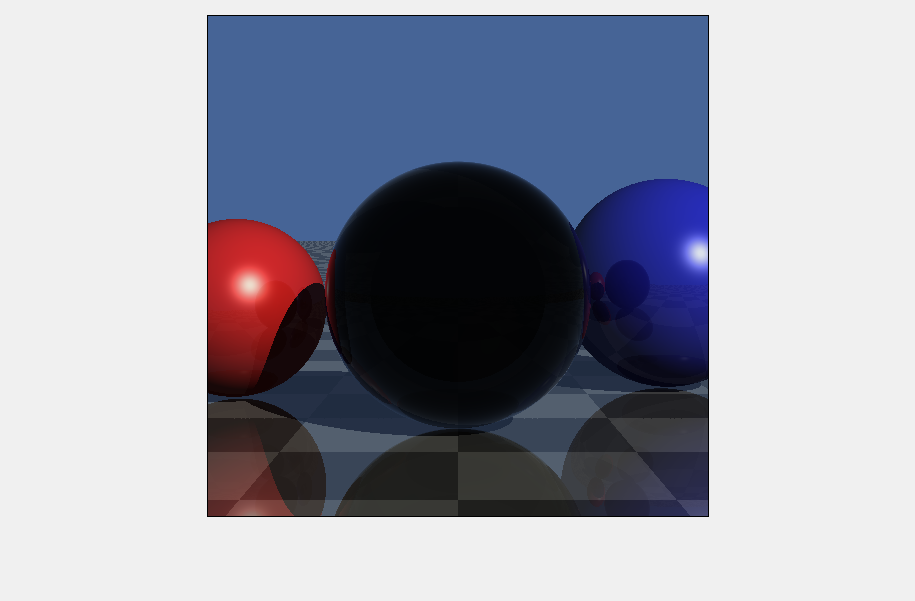
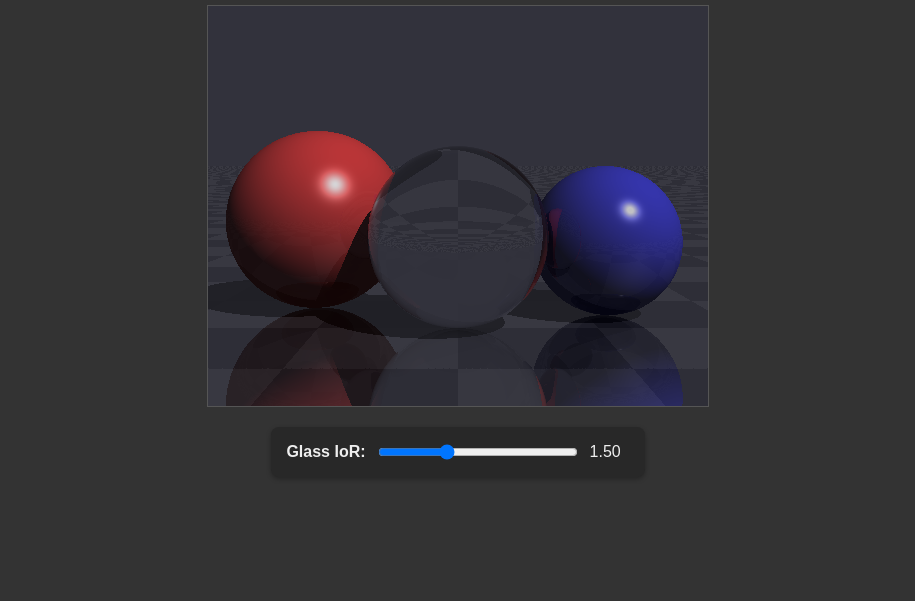
Before and after one commit to Yoshinoya-BGM/Grafkom2, a plain HTML site: page refraction.html in a window 1280 px wide. Shown: the part 199-800 px from the top of the page, without its empty margins (182-1097 px from the left). Drawn offline with Linux system fonts and the light colour scheme.

Commit message:
Update refraction.html

```diff
--- a/refraction.html
+++ b/refraction.html
@@ -3,200 +3,219 @@
 <head>
     <meta charset="UTF-8">
     <meta name="viewport" content="width=device-width, initial-scale=1.0">
-    <title>Demo Ray Tracing - Phong + Shadows + Reflections + Refraction</title>
+    <title>Demo Ray Tracing - Kaca Interaktif, Merah & Biru Opaque</title>
     <style>
-        body { display: flex; flex-direction: column; justify-content: center; align-items: center; min-height: 100vh; background-color: #f0f0f0; margin: 0; font-family: sans-serif; }
-        canvas { border: 1px solid black; background-color: white; }
+        body {
+            display: flex;
+            flex-direction: column;
+            justify-content: center;
+            align-items: center;
+            min-height: 100vh;
+            background-color: #333; /* Background UI gelap */
+            color: #eee;
+            margin: 0;
+            font-family: sans-serif;
+        }
+        canvas {
+            border: 1px solid #555;
+            background-color: #222; /* Background canvas gelap */
+            margin-bottom: 20px;
+        }
+        .controls {
+            background-color: #282828;
+            padding: 15px;
+            border-radius: 8px;
+            box-shadow: 0 2px 5px rgba(0,0,0,0.3);
+            display: flex;
+            align-items: center;
+            gap: 10px;
+        }
+        .controls label { font-weight: bold; }
+        .controls input[type="range"] { width: 200px; }
+        .controls span { min-width: 40px; text-align: left; }
     </style>
 </head>
 <body>
-    <h1>Ray Tracing (Phong, Bayangan, Refleksi, Refraksi)</h1>
-    <p>Menampilkan bola bening dengan refraksi.</p>
-    <canvas id="rayCanvas" width="500" height="500"></canvas>
+    <h1>Ray Tracing (Kaca Interaktif, Bola Merah & Biru Opaque)</h1>
+    <canvas id="rayCanvas" width="500" height="400"></canvas> <!-- Ukuran canvas disesuaikan -->
+    <div class="controls">
+        <label for="iorSlider">Glass IoR:</label>
+        <input type="range" id="iorSlider" min="1.0" max="2.5" value="1.5" step="0.01">
+        <span id="iorValue">1.50</span>
+    </div>
 
     <script>
         // --- Helper Vektor & Warna (Sama seperti sebelumnya) ---
         function add(v1,v2){return{x:v1.x+v2.x,y:v1.y+v2.y,z:v1.z+v2.z};}function subtract(v1,v2){return{x:v1.x-v2.x,y:v1.y-v2.y,z:v1.z-v2.z};}function multiplyScalar(v,s){return{x:v.x*s,y:v.y*s,z:v.z*s};}function dot(v1,v2){return v1.x*v2.x+v1.y*v2.y+v1.z*v2.z;}function lengthSquared(v){return v.x*v.x+v.y*v.y+v.z*v.z;}function length(v){return Math.sqrt(lengthSquared(v));}function normalize(v){const l=length(v);if(l===0)return{x:0,y:0,z:0};return multiplyScalar(v,1/l);}function multiplyColors(c1,c2){return{r:c1.r*c2.r,g:c1.g*c2.g,b:c1.b*c2.b};}function addColors(c1,c2){return{r:c1.r+c2.r,g:c1.g+c2.g,b:c1.b+c2.b};}function scaleColor(c,s){return{r:c.r*s,g:c.g*s,b:c.b*s};}function clampColor(c,min=0,max=1){return{r:Math.max(min,Math.min(max,c.r)),g:Math.max(min,Math.min(max,c.g)),b:Math.max(min,Math.min(max,c.b))};}function lerpColor(c1,c2,t){return{r:c1.r*(1-t)+c2.r*t,g:c1.g*(1-t)+c2.g*t,b:c1.b*(1-t)+c2.b*t};}function colorFromRGB(r,g,b){return{r:r/255,g:g/255,b:b/255};}function colorToRGB(c01){return{r:Math.floor(clampColor(c01).r*255),g:Math.floor(clampColor(c01).g*255),b:Math.floor(clampColor(c01).b*255)};}
 
-        // --- Konstanta ---
-        const SHADOW_BIAS = 0.001;
-        const GEOMETRY_BIAS = 0.001; // Untuk refleksi dan refraksi
-        const MAX_RECURSION_DEPTH = 5;
-        const IOR_AIR = 1.0;
+        const SHADOW_BIAS = 0.001; const GEOMETRY_BIAS = 0.001; // GEOMETRY_BIAS untuk refraksi/refleksi
+        const MAX_RECURSION_DEPTH = 5; const IOR_AIR = 1.0;
 
-        let sceneObjects = []; let camera = {}; let light = {}; let ambientLight = {}; let backgroundColor01 = {r:0,g:0,b:0};
+        let sceneObjects = []; let camera = {}; let light = {};
+        let ambientLight = {}; let backgroundColor01 = {r:0,g:0,b:0};
+        let sphereGlassInteractiveRef;
 
         function intersectSphere(ro,rd,s){const oc=subtract(ro,s.center);const a=dot(rd,rd);const b=2.0*dot(oc,rd);const c=dot(oc,oc)-s.radius*s.radius;const d=b*b-4*a*c;if(d<0)return null;const t1=(-b-Math.sqrt(d))/(2.0*a);const t2=(-b+Math.sqrt(d))/(2.0*a);const e=0.0001;if(t1>e&&(t2<=e||t1<t2))return t1;if(t2>e)return t2;return null;}
         function intersectPlane(ro,rd,p){const dn=dot(rd,p.normal);const e=1e-6;if(Math.abs(dn)<e)return null;const t=dot(subtract(p.point,ro),p.normal)/dn;if(t>e)return t;return null;}
 
-        // --- Fungsi Utama Ray Tracing (Rekursif) ---
         function traceRay(rayOrigin, rayDirection, depth) {
             if (depth >= MAX_RECURSION_DEPTH) return { r: 0, g: 0, b: 0 };
-
-            let closestT = Infinity;
-            let hitObject = null;
+            let closestT = Infinity; let hitObject = null;
             for (const object of sceneObjects) {
                 let t = object.material.isPlane ? intersectPlane(rayOrigin, rayDirection, object) : intersectSphere(rayOrigin, rayDirection, object);
                 if (t !== null && t < closestT) { closestT = t; hitObject = object; }
             }
-
             if (hitObject === null) return backgroundColor01;
-
-            const material = hitObject.material;
-            const hitPoint = add(rayOrigin, multiplyScalar(rayDirection, closestT));
+            const material = hitObject.material; const hitPoint = add(rayOrigin, multiplyScalar(rayDirection, closestT));
             const geometricNormal = material.isPlane ? hitObject.normal : normalize(subtract(hitPoint, hitObject.center));
 
-            // --- Jika Material Refraktif (Kaca, Air, dll.) ---
-            if (material.isRefractive) {
-                let finalColor = { r: 0, g: 0, b: 0 };
-                const I = rayDirection; // Vektor insiden (menuju permukaan)
-                let N_shading = geometricNormal; // Normal yang digunakan untuk shading
-                let eta_incident = IOR_AIR;
-                let eta_transmitted = material.ior;
-
-                // Cek apakah ray datang dari dalam objek
-                if (dot(I, geometricNormal) > 0) { // Ray keluar dari objek
-                    eta_incident = material.ior;
-                    eta_transmitted = IOR_AIR;
-                    N_shading = multiplyScalar(geometricNormal, -1); // Normal harus menghadap ke arah ray insiden
+            if (material.isRefractive) { // LOGIKA UNTUK BOLA KACA (REFRAKTIF)
+                const I = rayDirection; let N_shading = geometricNormal;
+                let eta_incident = IOR_AIR; let eta_transmitted = material.ior;
+                if (dot(I, geometricNormal) > 0) {
+                    eta_incident = material.ior; eta_transmitted = IOR_AIR;
+                    N_shading = multiplyScalar(geometricNormal, -1);
                 }
-
-                const eta_ratio = eta_incident / eta_transmitted;
-                const cos_i = -dot(I, N_shading); // cos_i harus >= 0
-
-                // Schlick's approximation for Fresnel reflectance
+                const eta_ratio = eta_incident / eta_transmitted; const cos_i = -dot(I, N_shading);
                 const R0 = Math.pow((eta_incident - eta_transmitted) / (eta_incident + eta_transmitted), 2);
                 const fresnelReflectance = R0 + (1 - R0) * Math.pow(1 - cos_i, 5);
-
-                // Reflected component
                 const R_dir = normalize(subtract(I, multiplyScalar(N_shading, 2 * dot(I, N_shading))));
-                const reflectionRayOrigin = add(hitPoint, multiplyScalar(geometricNormal, GEOMETRY_BIAS)); // Geser dari permukaan asli
+                const reflectionRayOrigin = add(hitPoint, multiplyScalar(geometricNormal, GEOMETRY_BIAS));
                 let reflectedColor = traceRay(reflectionRayOrigin, R_dir, depth + 1);
-
-                // Refracted component (jika tidak ada TIR)
-                let refractedColor = { r: 0, g: 0, b: 0 };
-                const sin2_theta_t = eta_ratio * eta_ratio * (1.0 - cos_i * cos_i);
-
-                if (sin2_theta_t <= 1.0) { // Tidak ada Total Internal Reflection
+                let finalColor = { r: 0, g: 0, b: 0 }; const sin2_theta_t = eta_ratio * eta_ratio * (1.0 - cos_i * cos_i);
+                if (sin2_theta_t <= 1.0) {
                     const cos_theta_t = Math.sqrt(1.0 - sin2_theta_t);
-                    const T_dir_part1 = multiplyScalar(I, eta_ratio);
-                    const T_dir_part2 = multiplyScalar(N_shading, (eta_ratio * cos_i - cos_theta_t));
-                    const T_dir = normalize(add(T_dir_part1, T_dir_part2));
-
-                    const refractionRayOrigin = add(hitPoint, multiplyScalar(geometricNormal, -GEOMETRY_BIAS)); // Geser ke dalam permukaan
+                    const T_dir = normalize(add(multiplyScalar(I, eta_ratio), multiplyScalar(N_shading, (eta_ratio * cos_i - cos_theta_t))));
+                    const refractionRayOrigin = add(hitPoint, multiplyScalar(N_shading, -GEOMETRY_BIAS)); // Perhatikan N_shading
                     let transmittedColor = traceRay(refractionRayOrigin, T_dir, depth + 1);
-                    refractedColor = scaleColor(transmittedColor, 1.0 - fresnelReflectance);
-                    finalColor = addColors(scaleColor(reflectedColor, fresnelReflectance), refractedColor);
-
-                } else { // Total Internal Reflection
-                    finalColor = reflectedColor; // Semua cahaya direfleksikan
-                }
+                    finalColor = addColors(scaleColor(reflectedColor, fresnelReflectance), scaleColor(transmittedColor, 1.0 - fresnelReflectance));
+                } else { finalColor = reflectedColor; } // TIR
                 return clampColor(finalColor);
-            }
-
-            // --- Jika Material Opaque atau Reflektif Sederhana (Non-Dielektrik) ---
-            let localColor = { r: 0, g: 0, b: 0 };
-            let effectiveDiffuseColor;
+            } else { // LOGIKA UNTUK MATERIAL OPAQUE ATAU HANYA REFLEKTIF (BOLA MERAH, BIRU, LANTAI)
+                let localColor = { r: 0, g: 0, b: 0 }; let effectiveDiffuseColor;
                 if (material.isPlane) {
-                const cx = Math.floor(hitPoint.x / material.checkerSize);
-                const cz = Math.floor(hitPoint.z / material.checkerSize);
+                    const cx = Math.floor(hitPoint.x / material.checkerSize); const cz = Math.floor(hitPoint.z / material.checkerSize);
                     effectiveDiffuseColor = ((cx + cz) % 2 === 0) ? material.color1 : material.color2;
-            } else {
-                effectiveDiffuseColor = material.diffuseColor;
-            }
-
+                } else { effectiveDiffuseColor = material.diffuseColor; }
                 localColor = addColors(localColor, multiplyColors(ambientLight, effectiveDiffuseColor));
-
-            let shadowFactor = 1.0;
-            const shadowRayOrigin = add(hitPoint, multiplyScalar(geometricNormal, SHADOW_BIAS));
+                let shadowFactor = 1.0; const shadowRayOrigin = add(hitPoint, multiplyScalar(geometricNormal, SHADOW_BIAS));
                 for (const obj of sceneObjects) {
                     if (obj === hitObject) continue;
                     let t_sh = obj.material.isPlane ? intersectPlane(shadowRayOrigin, light.direction, obj) : intersectSphere(shadowRayOrigin, light.direction, obj);
                     if (t_sh !== null && t_sh > 0) { shadowFactor = 0.0; break; }
                 }
-
                 if (shadowFactor > 0) {
-                const V = normalize(subtract(rayOrigin, hitPoint));
-                const L = light.direction;
-                const N = geometricNormal;
-
+                    const V = normalize(subtract(rayOrigin, hitPoint)); const L = light.direction; const N = geometricNormal;
                     const diffuseIntensity = Math.max(0.0, dot(N, L));
                     localColor = addColors(localColor, scaleColor(multiplyColors(light.color, effectiveDiffuseColor), diffuseIntensity));
-
-                const H = normalize(add(L, V));
-                const specularIntensity = Math.pow(Math.max(0.0, dot(N, H)), material.shininess);
+                    const H = normalize(add(L, V)); const specularIntensity = Math.pow(Math.max(0.0, dot(N, H)), material.shininess);
                     localColor = addColors(localColor, scaleColor(multiplyColors(light.color, material.specularColor), specularIntensity));
                 }
-            localColor = clampColor(localColor);
-
-            let reflectedColor = { r: 0, g: 0, b: 0 };
-            const reflectivity = material.reflectivity || 0.0;
+                localColor = clampColor(localColor); let reflectedColor = { r: 0, g: 0, b: 0 };
+                const reflectivity = material.reflectivity || 0.0; // Hanya untuk refleksi non-dielektrik
                 if (reflectivity > 0 && depth < MAX_RECURSION_DEPTH) {
-                const R_dir = normalize(subtract(rayDirection, multiplyScalar(geometricNormal, 2 * dot(geometricNormal, rayDirection))));
-                const reflectionRayOrigin = add(hitPoint, multiplyScalar(geometricNormal, GEOMETRY_BIAS));
+                    const incidentDir = rayDirection;
+                    const R_dir = normalize(subtract(incidentDir, multiplyScalar(geometricNormal, 2 * dot(geometricNormal, incidentDir))));
+                    const reflectionRayOrigin = add(hitPoint, multiplyScalar(geometricNormal, GEOMETRY_BIAS)); // Gunakan geometricNormal
                     reflectedColor = traceRay(reflectionRayOrigin, R_dir, depth + 1);
                 }
-
                 return clampColor(addColors(scaleColor(localColor, 1.0 - reflectivity), scaleColor(reflectedColor, reflectivity)));
             }
-
+        }
 
         document.addEventListener('DOMContentLoaded', () => {
             const canvas = document.getElementById('rayCanvas'); const ctx = canvas.getContext('2d');
+            const iorSlider = document.getElementById('iorSlider');
+            const iorValueDisplay = document.getElementById('iorValue');
+
             const width = canvas.width; const height = canvas.height;
 
-            camera = { origin: { x: 0, y: 0.1, z: -3.8 } }; // Sedikit penyesuaian kamera
-            light = { direction: normalize({ x: 0.6, y: 0.7, z: -1.0 }), color: { r: 1.0, g: 1.0, b: 0.9 } };
+            // --- Definisi Scene ---
+            // Kamera, Cahaya, Background dari kode dengan bola merah & biru (yang Anda berikan)
+            // disesuaikan dengan tema UI gelap
+            camera = {
+                origin: { x: 0, y: 0.2, z: -3.5 },
+            };
+            light = {
+                direction: normalize({ x: 0.5, y: 0.8, z: -0.6 }),
+                color: { r: 1.0, g: 1.0, b: 1.0 }
+            };
             ambientLight = { r: 0.1, g: 0.1, b: 0.1 };
-            backgroundColor01 = colorFromRGB(70, 100, 150); // Langit lebih gelap
+            const bgRGB = { r: 50, g: 50, b: 60 }; // Background gelap dari kode UI
+            backgroundColor01 = colorFromRGB(bgRGB.r, bgRGB.g, bgRGB.b);
 
-            const sphereGlass = { // BOLA BENING BARU
-                center: { x: 0, y: -0.1, z: -0.2 },
+
+            // Bola Kaca Interaktif (di tengah)
+            const sphereGlassInteractive = {
+                center: { x: 0.0, y: -0.15, z: 0.0 }, // Posisi tengah, sedikit lebih maju
+                radius: 0.45, // Ukuran disesuaikan
+                material: {
+                    isRefractive: true,
+                    ior: parseFloat(iorSlider.value),
+                    isPlane: false,
+                    id: "interactive_glass_sphere"
+                }
+            };
+            sphereGlassInteractiveRef = sphereGlassInteractive;
+
+            // Bola Merah Opaque (dari kode yang Anda berikan)
+            const sphereRed = {
+                center: { x: -0.8, y: -0.1, z: 0.5 }, // Posisi sedikit disesuaikan agar tidak overlap
                 radius: 0.5,
                 material: {
-                    isRefractive: true,
-                    ior: 1.52, // IoR Kaca Umum (Crown Glass)
-                    // Untuk material refraktif murni, diffuse & specular biasanya tidak signifikan
-                    // atau warnanya berasal dari efek Fresnel dan apa yang ditransmisikan.
-                    // Reflectivity untuk logam, bukan untuk dielektrik ini.
-                    isPlane: false
+                    diffuseColor: colorFromRGB(200, 50, 50),
+                    specularColor: { r: 0.8, g: 0.8, b: 0.8 },
+                    shininess: 100,
+                    reflectivity: 0.2,
+                    isPlane: false,
+                    isRefractive: false // Pastikan ini false
                 }
             };
 
-            const sphereRed = {
-                center: { x: -1.0, y: -0.2, z: 0.5 }, radius: 0.4,
-                material: { diffuseColor: colorFromRGB(200,30,30), specularColor: {r:0.8,g:0.8,b:0.8}, shininess: 80, reflectivity: 0.1, isPlane:false }
+            // Bola Biru Opaque (dari kode yang Anda berikan)
+            const sphereBlue = {
+                center: { x: 0.8, y: -0.20, z: 0.3 }, // Posisi sedikit disesuaikan
+                radius: 0.4,
+                material: {
+                    diffuseColor: colorFromRGB(50, 50, 200),
+                    specularColor: { r: 0.9, g: 0.9, b: 0.9 },
+                    shininess: 150,
+                    reflectivity: 0.3,
+                    isPlane: false,
+                    isRefractive: false // Pastikan ini false
+                }
             };
-            const sphereBlue = {
-                center: { x: 1.0, y: -0.1, z: 0.8 }, radius: 0.5,
-                material: { diffuseColor: colorFromRGB(30,30,200), specularColor: {r:0.9,g:0.9,b:0.9}, shininess: 100, reflectivity: 0.2, isPlane:false }
+
+            // Plane (Lantai) (dari kode yang Anda berikan, dengan warna disesuaikan ke UI gelap)
+            const planeFloor = {
+                point: { x: 0, y: -0.61, z: 0 },
+                normal: normalize({ x: 0, y: 1, z: 0 }),
+                material: {
+                    color1: colorFromRGB(80, 80, 90), // Warna checker disesuaikan
+                    color2: colorFromRGB(50, 50, 60),
+                    specularColor: { r: 0.2, g: 0.2, b: 0.2 },
+                    shininess: 20,
+                    reflectivity: 0.6,
+                    isPlane: true,
+                    checkerSize: 0.7,
+                    isRefractive: false // Pastikan ini false
+                }
             };
-            const planeFloor = {
-                point: { x:0,y:-0.61,z:0 }, normal: normalize({x:0,y:1,z:0}),
-                material: { color1:colorFromRGB(150,150,150), color2:colorFromRGB(80,80,80), specularColor:{r:0.1,g:0.1,b:0.1}, shininess:10, reflectivity:0.4, isPlane:true, checkerSize:0.6 }
-            };
-            sceneObjects = [sphereGlass, sphereRed, sphereBlue, planeFloor];
+            sceneObjects = [sphereRed, sphereBlue, sphereGlassInteractive, planeFloor];
 
-            function render() {
-                const imageData = ctx.createImageData(width, height); const data = imageData.data;
-                console.time("renderTime");
-                for (let y=0; y<height; y++) {
-                    for (let x=0; x<width; x++) {
-                        const aspect = width/height;
-                        const vx = (2*(x+0.5)/width - 1.0) * aspect;
-                        const vy = (1.0 - 2*(y+0.5)/height);
-                        const prd = normalize(subtract({x:vx, y:vy, z:0}, camera.origin));
-                        const fc01 = traceRay(camera.origin, prd, 0);
-                        const fcRGB = colorToRGB(fc01);
-                        const idx = (y*width+x)*4;
-                        data[idx]=fcRGB.r; data[idx+1]=fcRGB.g; data[idx+2]=fcRGB.b; data[idx+3]=255;
+
+            function doRender() {const imageData=ctx.createImageData(width,height);const data=imageData.data;for(let y=0;y<height;y++){for(let x=0;x<width;x++){const aspect=width/height;const vx=(2*(x+0.5)/width-1.0)*aspect;const vy=(1.0-2*(y+0.5)/height);const prd=normalize(subtract({x:vx,y:vy,z:0},camera.origin));const fc01=traceRay(camera.origin,prd,0);const fcRGB=colorToRGB(fc01);const idx=(y*width+x)*4;data[idx]=fcRGB.r;data[idx+1]=fcRGB.g;data[idx+2]=fcRGB.b;data[idx+3]=255;}}ctx.putImageData(imageData,0,0);}
+
+            iorSlider.addEventListener('input', () => {
+                const newIoR = parseFloat(iorSlider.value);
+                iorValueDisplay.textContent = newIoR.toFixed(2);
+                if (sphereGlassInteractiveRef) {
+                    sphereGlassInteractiveRef.material.ior = newIoR;
+                    doRender();
                 }
-                }
-                console.timeEnd("renderTime");
-                ctx.putImageData(imageData, 0, 0);
-                console.log("Rendering complete with refraction.");
-            }
-            render();
+            });
+            iorValueDisplay.textContent = parseFloat(iorSlider.value).toFixed(2);
+            doRender();
         });
     </script>
 </body>
```
Lines whose indentation alone changed are shown as unchanged.
